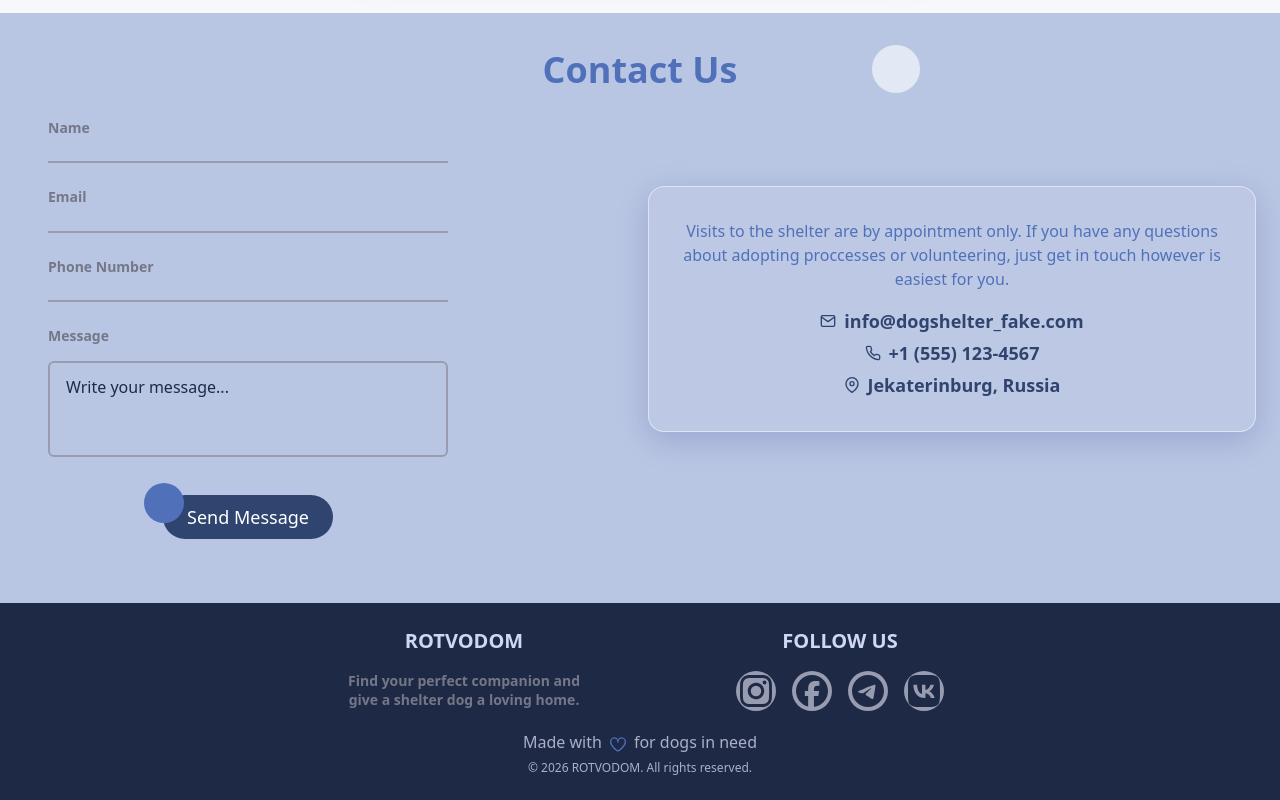
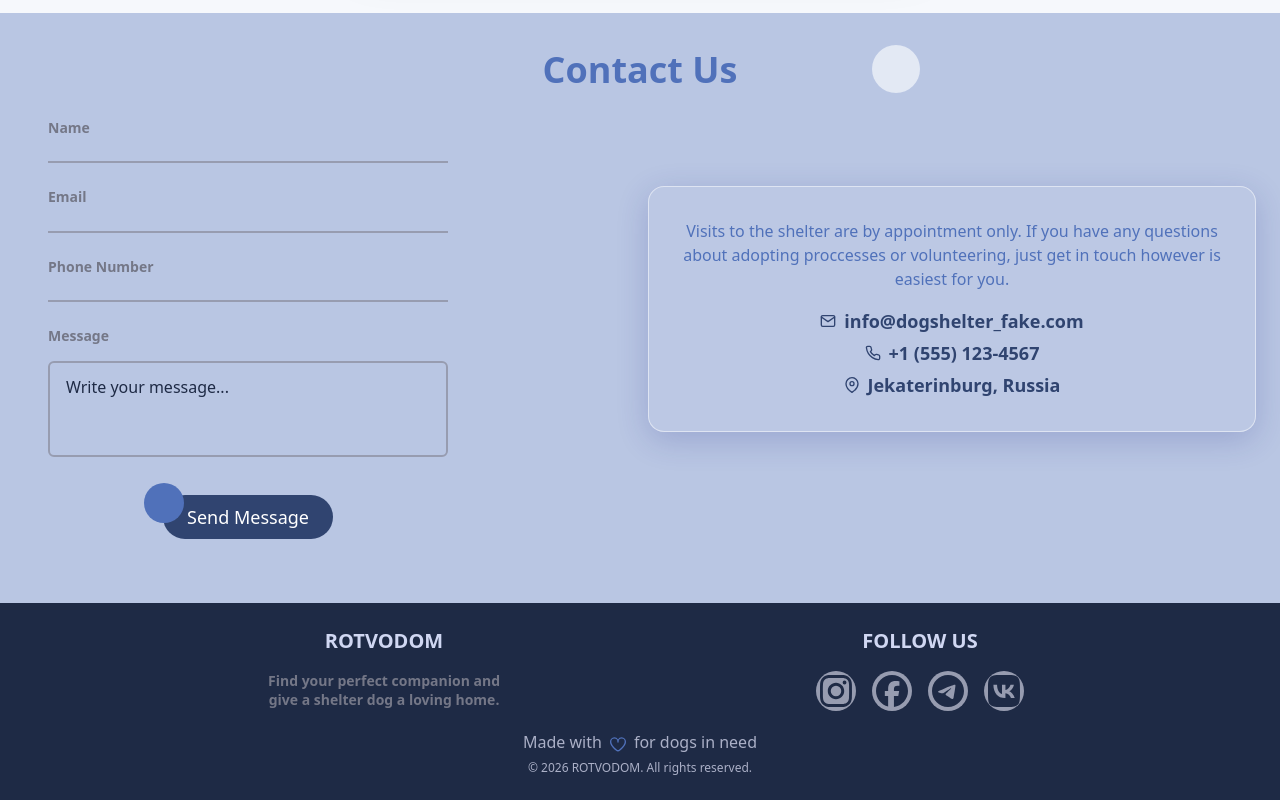
Before and after one commit to bavayra/dog-shelter, a React (Vite) app: page / in a window 1280 px wide. Shown: the part 5061-5861 px from the top of the page. Built offline with nearby package versions, Linux system fonts and the light colour scheme.

Commit message:
style(Footer): increased gap between elements in the Footer for 1024+

```diff
--- a/src/components/Footer.tsx
+++ b/src/components/Footer.tsx
@@ -8,7 +8,7 @@ import ContactInfo from './ContactInfo';
 const Footer = () => {
   return (
     <footer className="bg-primary-900 py-6 text-neutral-50">
-      <div className="md:flex-cols-2 container mx-auto px-4 md:mb-2 md:flex md:justify-center md:gap-36">
+      <div className="md:flex-cols-2 container mx-auto px-4 md:mb-2 md:flex md:justify-center md:gap-36 lg:gap-76">
         <div className="grid grid-cols-1 justify-items-center gap-4">
           <div>
             <h3 className="mb-4 text-center text-xl font-bold">{APP_NAME}</h3>
```
